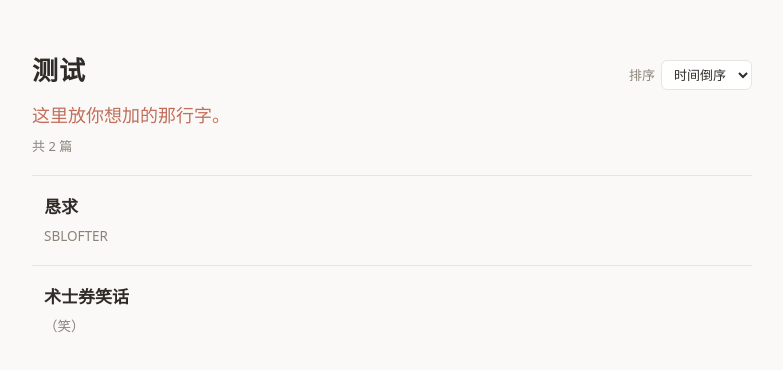
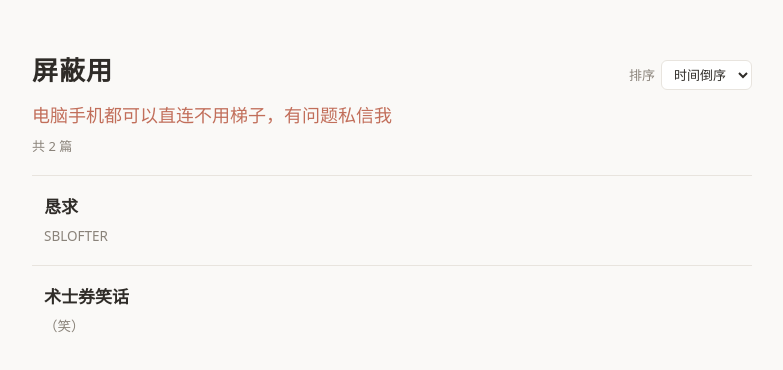
Before and after one commit to nocanchui/sblof, a plain HTML site: page index.html in a window 1280 px wide. Shown: the whole page, without its empty margins (248-1031 px from the left). Drawn offline with Linux system fonts and the light colour scheme.

Commit message:
Update index.html

```diff
--- a/index.html
+++ b/index.html
@@ -3,7 +3,7 @@
 <head>
 <meta charset="UTF-8">
 <meta name="viewport" content="width=device-width, initial-scale=1">
-<title>测试</title>
+<title>屏蔽用</title>
 <link rel="stylesheet" href="./style.css">
 </head>
 <body>
@@ -11,7 +11,7 @@
 
     <header>
     <div class="header-top">
-      <h1>测试</h1>
+      <h1>屏蔽用</h1>
       <label class="sort-label">
         排序
         <select id="sort-select">
@@ -22,7 +22,7 @@
     </div>
 
     <!-- 新增：标题下方一行字 -->
-    <p class="header-note">这里放你想加的那行字。</p>
+    <p class="header-note">电脑手机都可以直连不用梯子，有问题私信我</p>
 
     <p id="meta">共 0 篇</p>
   </header>
```
